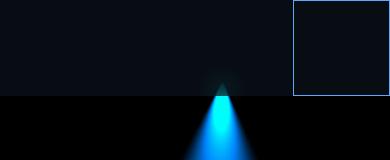
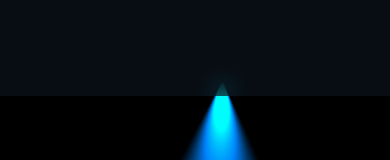
Before and after one commit to SpyGuy0215/mangotree-monty, a Next.js app: page / in a window 390 px wide. Shown: the top 160 px of the page. Built offline with nearby package versions, Linux system fonts and the light colour scheme.

Commit message:
Remove temp borders from prod

```diff
--- a/app/page.js
+++ b/app/page.js
@@ -12,7 +12,7 @@ export default function Home() {
                         <h2 className={'text-slate-400 hover:text-orange-400'}>About Us</h2>
                     </Link>
                 </div>
-                <div id={'small-menu'} className={'visible sm:invisible sm:w-0 sm:h-0 border border-blue-400 w-1/4'}>
+                <div id={'small-menu'} className={'visible sm:invisible sm:w-0 sm:h-0 w-1/4'}>
 
                 </div>
             </div>
```
